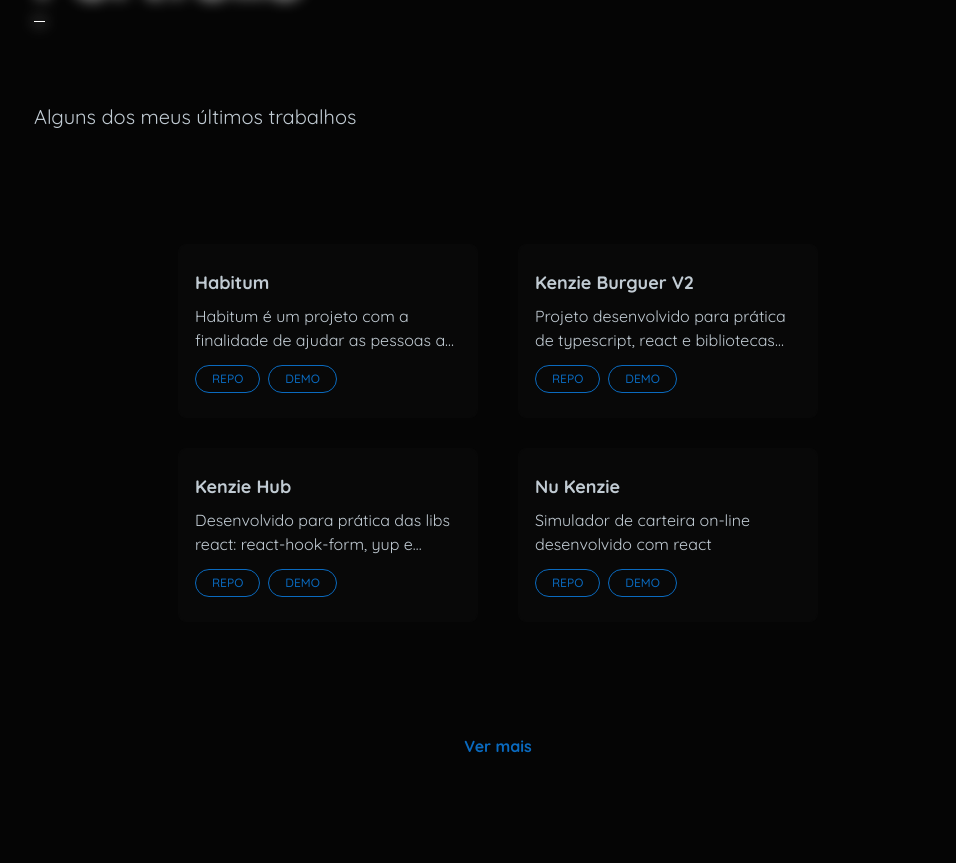
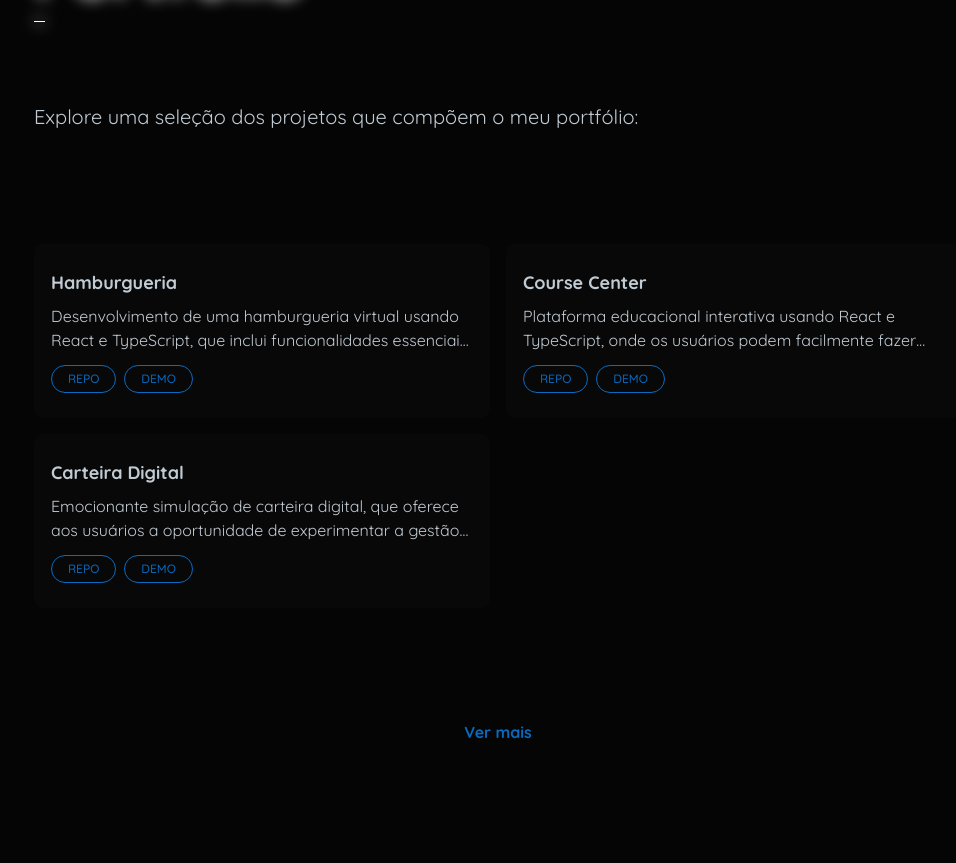
Before and after one commit to MaikolSantos/MaikolSantos, a React (Vite) app: page / in a window 1280 px wide. Shown: the part 4382-5245 px from the top of the page, without its empty margins (142-1098 px from the left). Built offline with nearby package versions, Linux system fonts and the light colour scheme.

Commit message:
fix: works section

```diff
--- a/src/components/Card/styles.ts
+++ b/src/components/Card/styles.ts
@@ -15,8 +15,6 @@ export const Container = styled.li`
     return (
       variant === "section" &&
       css`
-        max-width: 18.75rem;
-
         div {
           p {
             overflow: hidden;
--- a/src/data/works/index.ts
+++ b/src/data/works/index.ts
@@ -1,32 +1,32 @@
 import { worksProps } from "./types";
 
 export const works: worksProps[] = [
+  {
+    title: "Hamburgueria",
+    description:
+    "Desenvolvimento de uma hamburgueria virtual usando React e TypeScript, que inclui funcionalidades essenciais como autenticação de usuário, registro, gerenciamento de carrinho de compras e integração perfeita com APIs para exibir em tempo real os mercadorias do estabelecimento. Com esta interface, os clientes podem facilmente se autenticar e explorar nosso menu, tudo em um ambiente digital moderno e intuitivo. ",
+    repository: "https://github.com/MaikolSantos/hamburgueria-v2",
+    demo: "https://hamburgueria-v2-rho.vercel.app/",
+  },
+  {
+    title: "Course Center",
+    description:
+    "Plataforma educacional interativa usando React e TypeScript, onde os usuários podem facilmente fazer login, se registrar e gerenciar suas tecnologias aprendidas em cursos. Com esta plataforma, você pode adicionar, remover e atualizar suas habilidades de maneira eficiente, tornando o aprendizado uma jornada personalizada e simplificada",
+    repository: "https://github.com/MaikolSantos/kenzie-hub",
+    demo: "https://kenzie-hub-inky-nine.vercel.app/",
+  },
+  {
+    title: "Carteira Digital",
+    description: "Emocionante simulação de carteira digital, que oferece aos usuários a oportunidade de experimentar a gestão de finanças em um ambiente virtual. Com esta carteira, você pode realizar \"transações\" simuladas, controlar seus gastos e visualizar seu histórico financeiro, tudo isso em uma interface intuitiva e responsiva.",
+    repository: "https://github.com/MaikolSantos/nu-kenzie",
+    demo: "https://nu-kenzie-green.vercel.app/",
+  },
   {
     title: "Habitum",
     description:
       "Habitum é um projeto com a finalidade de ajudar as pessoas a gerenciar e criar novos hábitos em suas vidas. O projeto foi desenvolvido em grupo, onde minha contribuição, além de desenvolvedor, também foi como Tech Lead.",
     repository: "https://github.com/orgs/Habitum/repositories",
     demo: "https://web-ecru-alpha.vercel.app/",
-  },
-  {
-    title: "Kenzie Burguer V2",
-    description:
-      "Projeto desenvolvido para prática de typescript, react e bibliotecas react",
-    repository: "https://github.com/MaikolSantos/hamburgueria-v2",
-    demo: "https://hamburgueria-v2-rho.vercel.app/",
-  },
-  {
-    title: "Kenzie Hub",
-    description:
-      "Desenvolvido para prática das libs react: react-hook-form, yup e react-resolver",
-    repository: "https://github.com/MaikolSantos/kenzie-hub",
-    demo: "https://kenzie-hub-inky-nine.vercel.app/",
-  },
-  {
-    title: "Nu Kenzie",
-    description: "Simulador de carteira on-line desenvolvido com react",
-    repository: "https://github.com/MaikolSantos/nu-kenzie",
-    demo: "https://nu-kenzie-green.vercel.app/",
   },
   {
     title: "Kenzie Burguer",
--- a/src/pages/components/Sections/Works/index.tsx
+++ b/src/pages/components/Sections/Works/index.tsx
@@ -11,12 +11,12 @@ const Works = () => {
   return (
     <Container id="works">
       <Title text="Portfólio" />
-      <Text text="Alguns dos meus últimos trabalhos" />
+      <Text text="Explore uma seleção dos projetos que compõem o meu portfólio:" />
 
       <ul>
         {works.map((item, index) => {
           const { title, description, repository, demo } = item;
-          if (index <= 3) {
+          if (index <= 2) {
             return (
               <Card
                 key={index}
--- a/src/pages/components/Sections/Works/styles.ts
+++ b/src/pages/components/Sections/Works/styles.ts
@@ -5,10 +5,8 @@ import { ContainerSections } from "../../../../styles/Containers";
 export const Container = styled(ContainerSections)`
   ul {
     margin: 2rem 0;
-    display: flex;
-    flex-wrap: wrap;
-    justify-content: space-between;
-    max-width: 40rem;
-    gap: 1.875rem;
+    display: grid;
+    grid-template-columns: repeat(auto-fit, minmax(18.75rem, 1fr));
+    gap: 1rem;
   }
 `;
```
